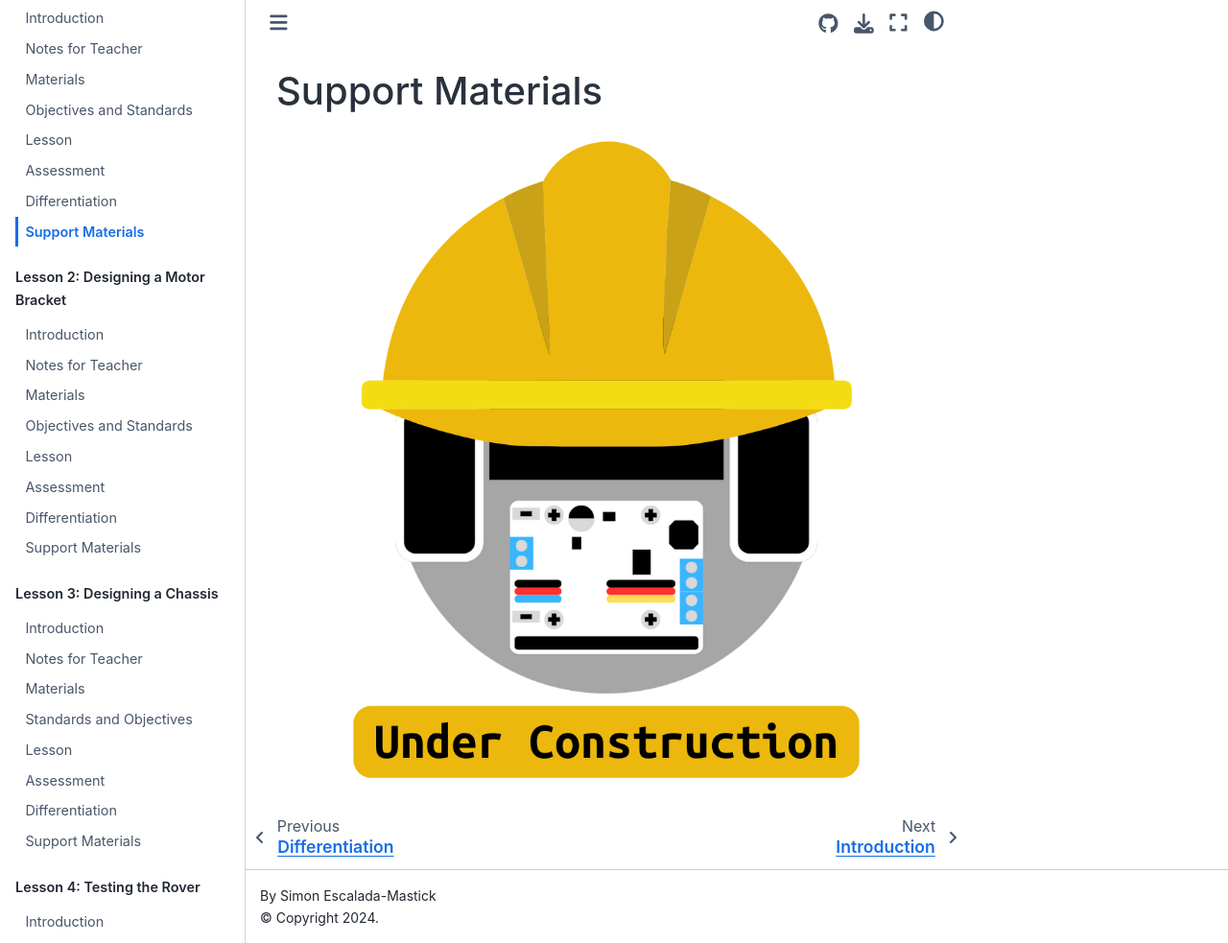
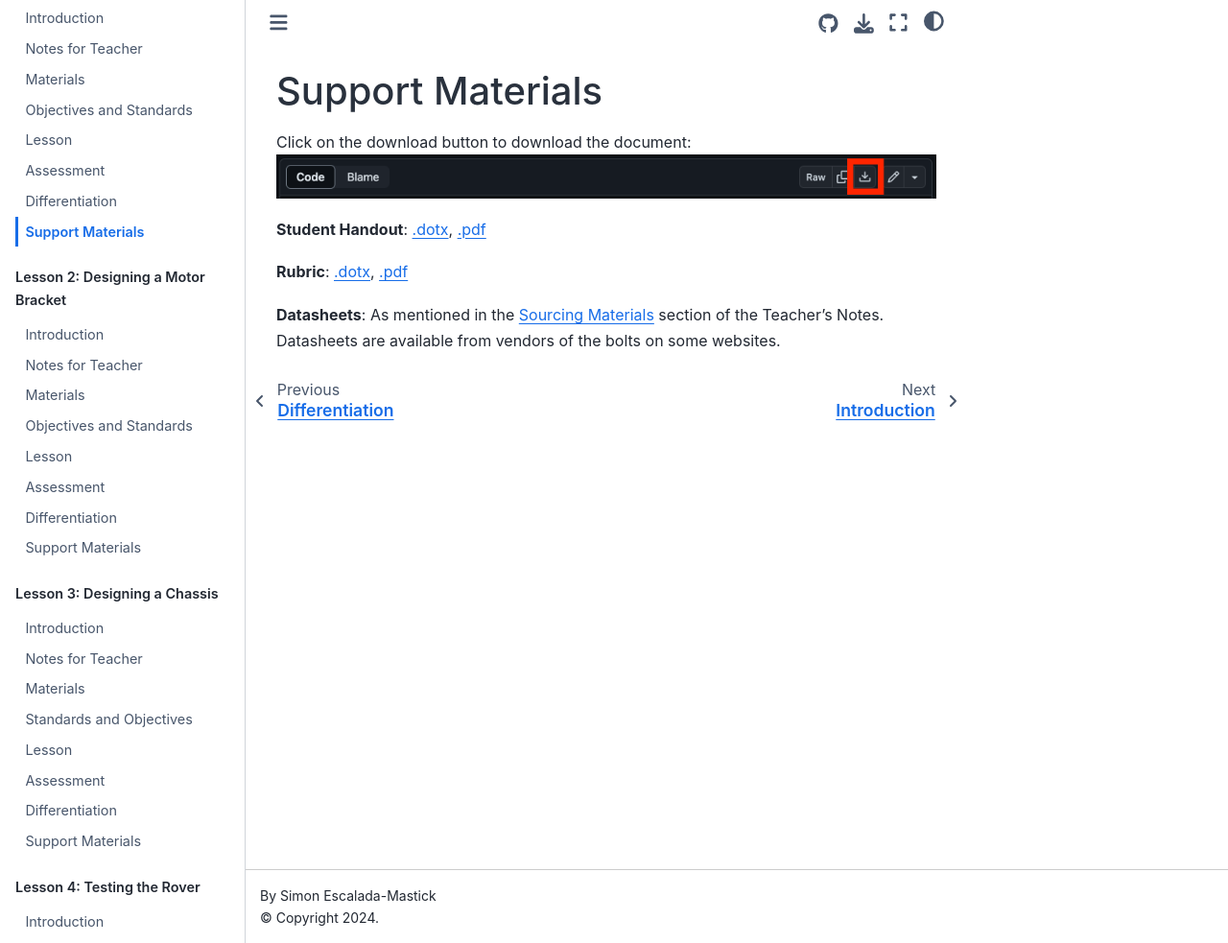
Before and after one commit to simonhasan/asap-microbit-rover-lessons, a Jupyter Book: the page built from docs/support-materials/support-materials-01.md, in a window 1280 px wide and 983 px high. Shown: the whole window at 96% size. Built offline with Jupyter Book 1.0.4 settings and Sphinx 7.4.7 and the Sphinx Book theme 1.1.4, drawn with Linux system fonts in a browser that asks for light colours.

Commit message:
Edited materials

```diff
--- a/docs/support-materials/support-materials-01.md
+++ b/docs/support-materials/support-materials-01.md
@@ -1,3 +1,10 @@
 # Support Materials
 
-![under-construction](assets/under-construction.png)
+Click on the download button to download the document:
+![download-button](assets/download-button.png)
+
+**Student Handout**: [.dotx](https://github.com/simonhasan/microbit-rover-lessons/blob/main/supplimental-materials/lesson-01/lesson-01-student-lesson.docx), [.pdf](https://github.com/simonhasan/microbit-rover-lessons/blob/main/supplimental-materials/lesson-01/lesson-01-student-lesson.pdf)
+
+**Rubric**: [.dotx](https://github.com/simonhasan/microbit-rover-lessons/blob/main/supplimental-materials/lesson-01/lesson-01-rubric.docx), [.pdf](https://github.com/simonhasan/microbit-rover-lessons/blob/main/supplimental-materials/lesson-01/lesson-01-rubric.pdf)
+
+**Datasheets**: As mentioned in the [Sourcing Materials](https://simonhasan.github.io/microbit-rover-lessons/teacher-notes/teacher-notes-01.html#m3-bolts) section of the Teacher's Notes. Datasheets are available from vendors of the bolts on some websites.
```
Also changed, not shown: docs/intro.md (+5 -1 lines), docs/support-materials/support-materials-02.md (+8 -1 lines), docs/support-materials/assets/download-button.png (added), 14 other files.
